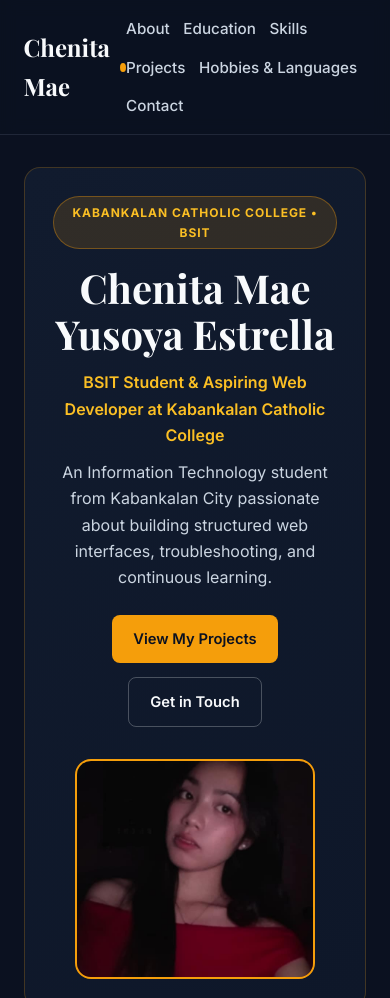
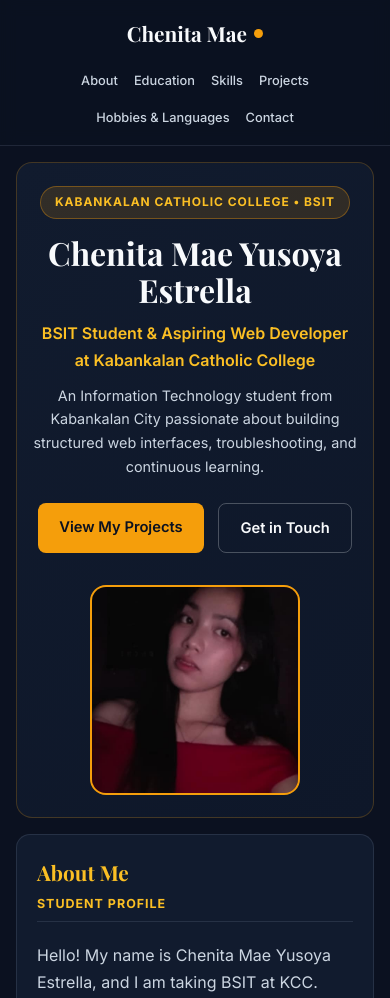
Before and after one commit to cyusoyaestrella-bot/Project_2, a plain HTML site: page index.html in a window 390 px wide. Shown: the top 998 px of the page. Drawn offline with nearby package versions, Linux system fonts and the light colour scheme.

Commit message:
Improve responsive navigation and mobile layout

```diff
--- a/styles/style.css
+++ b/styles/style.css
@@ -445,6 +445,18 @@ a {
 
 /* Responsive Layout */
 @media (max-width: 820px) {
+
+    .navbar {
+        flex-direction: column;
+        gap: 1rem;
+        padding: 1rem 4%;
+    }
+
+    .nav-links {
+        justify-content: center;
+        gap: 1rem;
+    }
+
     .hero-card,
     .about-layout,
     .projects-grid,
@@ -466,9 +478,66 @@ a {
         justify-content: center;
     }
 
+    .hero-photo {
+        width: 210px;
+        height: 210px;
+    }
+}
+
+/* Mobile Phone Optimization */
+@media (max-width: 480px) {
+
+    .navbar {
+        padding: 1rem;
+    }
+
+    .brand {
+        font-size: 1.3rem;
+    }
+
     .nav-links {
-        gap: 0.85rem;
-        font-size: 0.85rem;
+        gap: 0.65rem 1rem;
+    }
+
+    .nav-links a {
+        font-size: 0.8rem;
+    }
+
+    .hero {
+        padding: 0 1rem;
+        margin-top: 1rem;
+    }
+
+    .hero-card {
+        padding: 1.4rem 1rem;
+    }
+
+    .hero h1 {
+        font-size: 2rem;
+    }
+
+    .hero-desc {
+        font-size: 0.9rem;
+    }
+
+    .container {
+        padding: 1rem 1rem 2rem;
+    }
+
+    .card {
+        padding: 1.25rem;
+    }
+
+    .card h2 {
+        font-size: 1.3rem;
+    }
+
+    .contact-actions {
+        flex-direction: column;
+    }
+
+    .contact-actions .btn {
+        text-align: center;
     }
 }
 /* Skills Progress Bars */
```
